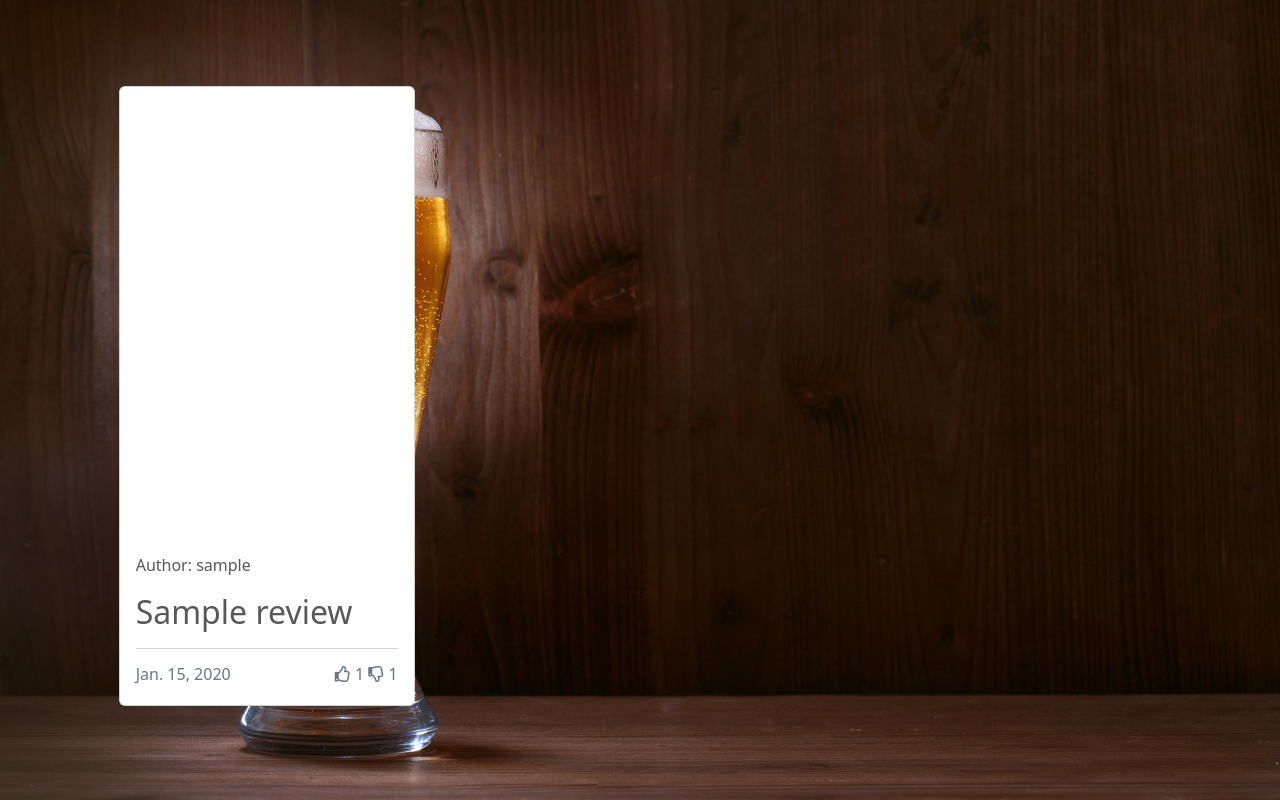
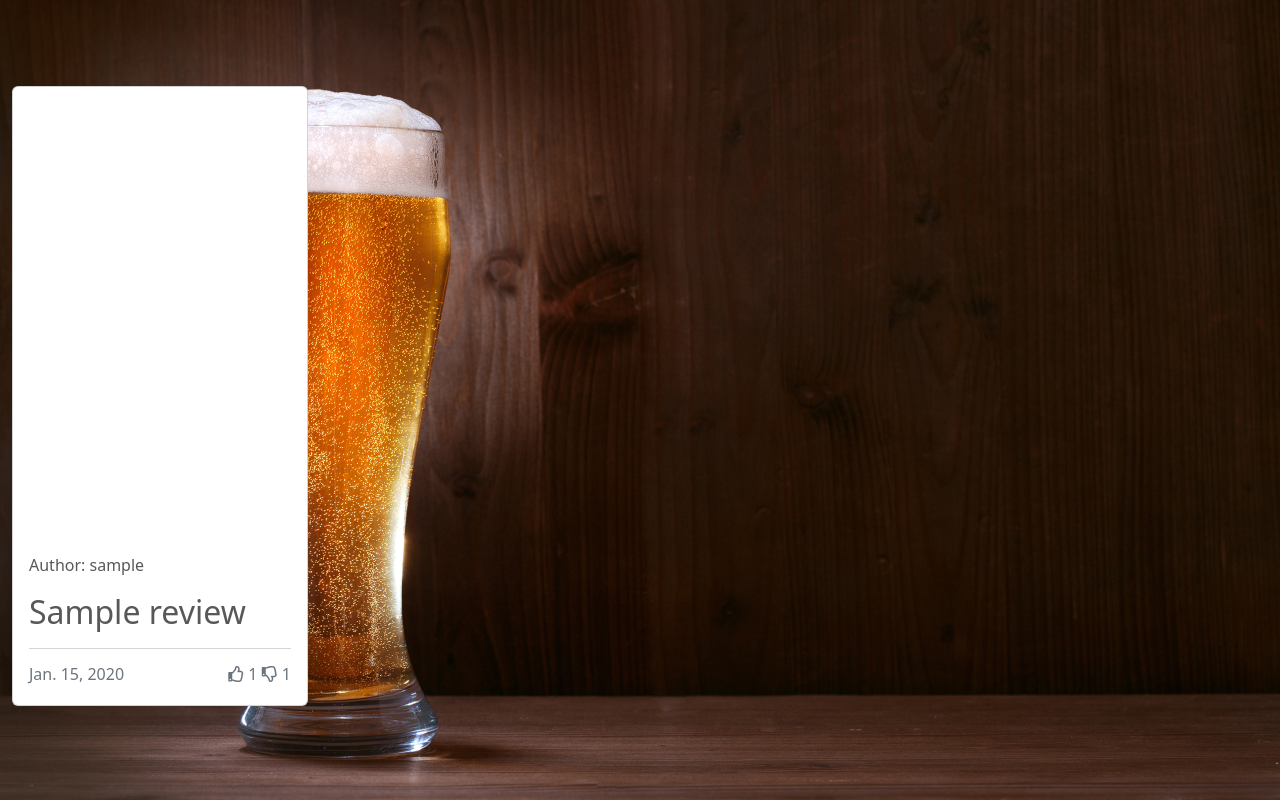
Before and after one commit to AdamBoley/Project-Beergate, a Django app: page / in a window 1280 px wide. Shown: the part 78-878 px from the top of the page. Run offline with Django 3.2, Linux system fonts and the light colour scheme; tables that the repository leaves empty hold one stand-in row (values such as "Sample post"); some libraries are stand-ins or nearby versions.

Commit message:
further tweak index page bootstrap classes and css

```diff
--- a/beergate/settings.py
+++ b/beergate/settings.py
@@ -29,6 +29,8 @@
 
 # SECURITY WARNING: don't run with debug turned on in production!
 DEBUG = True
+
+X_FRAME_OPTIONS = 'SAMEORIGIN'
 
 ALLOWED_HOSTS = ['beergate.herokuapp.com', 'localhost']
 
--- a/static/css/style.css
+++ b/static/css/style.css
@@ -1,6 +1,6 @@
 main {
     height: 100vh;
-    background: url(../images/bg2.jpg) no-repeat center center fixed;
+    background: url(/static/images/bg2.jpg) no-repeat center center fixed;
     -webkit-background-size: cover;
     -moz-background-size: cover;
     -o-background-size: cover;
@@ -62,6 +62,7 @@
 .index-image-container img {
     max-height: 400px;
     /* max-width: 420px; */
+    border-radius: 2%;
 }
 
 .page-link {
--- a/templates/index.html
+++ b/templates/index.html
@@ -7,12 +7,12 @@
         <div class="col-12 mt-3 left">
             <div class="row">
                 {% for review in object_list %}
-                    <div class="col-sm-10 offset-sm-1 col-xl-3">
+                    <div class="col-xl-3">
                         <div class="card mb-4">
                             <a href="{% url 'review' review.pk %}" class="post-link index-review-link">
                                 <div class="card-body">
                                     <div class="row">
-                                        <div class="col-sm-8 offset-sm-2 col-lg-6 offset-lg-3 col-xxl-12 index-image-container">
+                                        <div class="col-10 offset-1 col-sm-8 offset-sm-2 col-md-6 offset-md-3 col-lg-4 offset-lg-4 col-xl-12 offset-xl-0 index-image-container">
                                             {% if "placeholder" in review.image.url %}
                                                 <img src="../static/images/bg1.jpg" alt="default image" class="card-img-top">
                                             {% else %}
```
Also changed, not shown: README.md.
